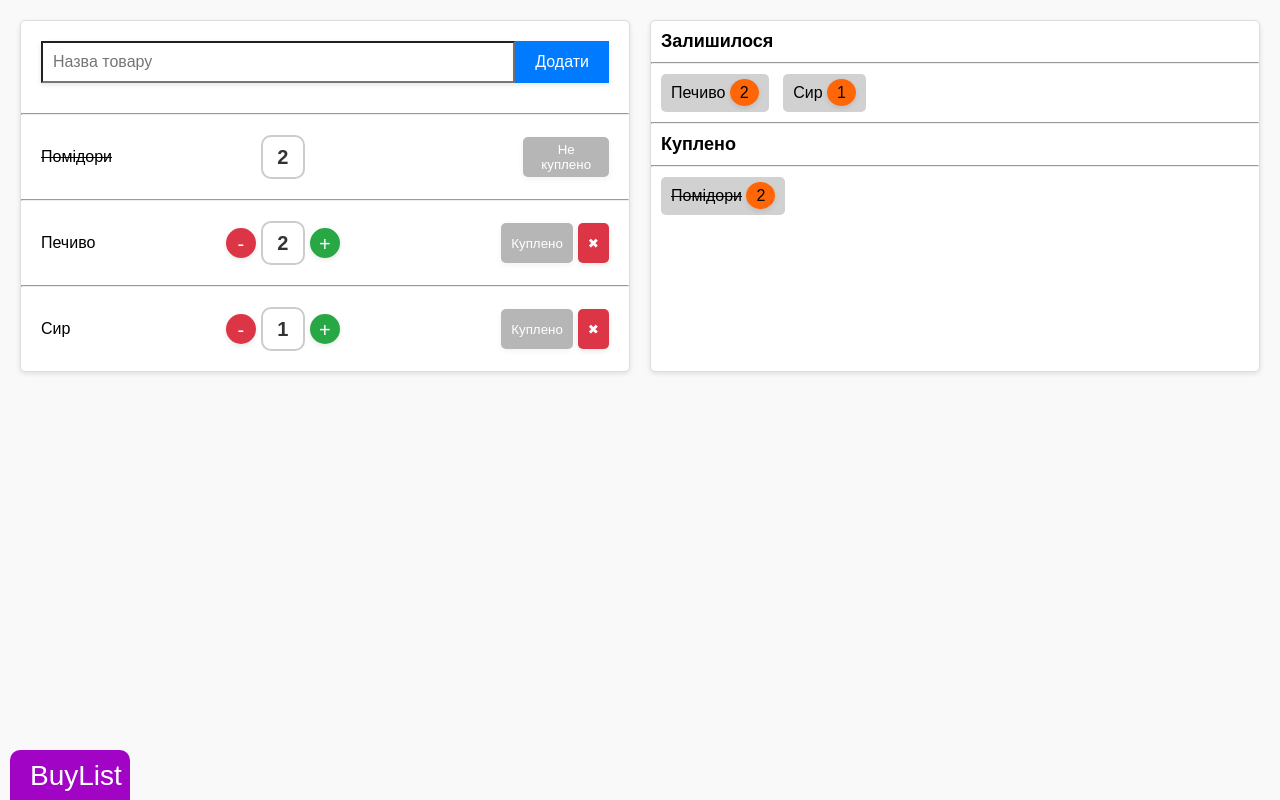
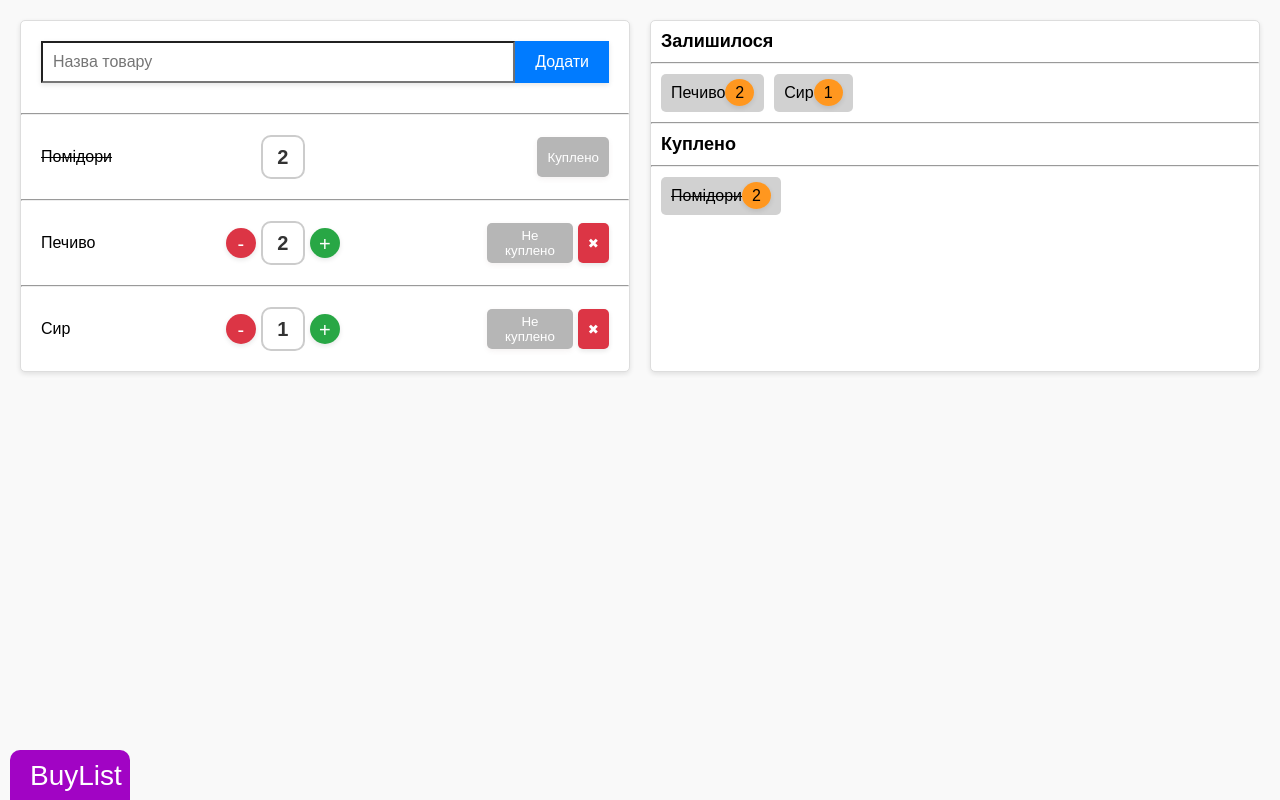
Before and after one commit to Nazar0k356/Web-Technologies-HW2, a plain HTML site: page HW2/index.html in a window 1280 px wide. Drawn offline with Linux system fonts and the light colour scheme.

Commit message:
Updated to HW3
The website became fully interactive

```diff
--- a/HW2/index.html
+++ b/HW2/index.html
@@ -7,70 +7,26 @@
     <link rel="stylesheet" href="styles.css">
 </head>
 <body>
+    <script src="script.js"></script>
+
     <div class="container">
         <div class="left-box">
             <div class="input-section">
-                <input type="text" placeholder="Назва товару">
-                <button data-tooltip="Додавання товару" class="add-btn">Додати</button>
+                <input type="text" id="text-input" placeholder="Назва товару">
+                <button data-tooltip="Додавання товару" id="product-add-btn" class="add-btn">Додати</button>
             </div>
-            <div class="list-section">
-                <hr>
-                <div class="item">
-                    <span class="item-name"><s>Помідори</s></span>
-                    <div class="quantity-control quantity-unchangable">
-                        <button data-tooltip="Віднімання товару" class="quantity-btn minus">-</button>
-                        <span class="item-count">2</span>
-                        <button data-tooltip="Додавання товару" class="quantity-btn plus">+</button>
-                    </div>
-                    <div class="bought-panel status-not-bought">
-                        <button data-tooltip="Змінити статус" class="status-btn grey-btn bought">Куплено</button>
-                        <button data-tooltip="Прибрати товар" class="delete-btn">✖</button>
-                        <button data-tooltip="Змінити статус" class="status-btn grey-btn not-bought">Не куплено</button>
-                    </div>
-                </div>
-                <hr>
-                <div class="item">
-                    <span class="item-name">Печиво</span>
-                    <div class="quantity-control">
-                        <button data-tooltip="Віднімання товару" class="quantity-btn minus">-</button>
-                        <span class="item-count">2</span>
-                        <button data-tooltip="Додавання товару" class="quantity-btn plus">+</button>
-                    </div>
-                    <div class="bought-panel">
-                        <button data-tooltip="Змінити статус" class="status-btn grey-btn bought">Куплено</button>
-                        <button data-tooltip="Прибрати товар" class="delete-btn">✖</button>
-                        <button data-tooltip="Змінити статус" class="status-btn grey-btn not-bought">Не куплено</button>
-                    </div>
-                </div>
-                <hr>
-                <div class="item">
-                    <span class="item-name">Сир</span>
-                    <div class="quantity-control">
-                        <button data-tooltip="Віднімання товару" class="quantity-btn minus">-</button>
-                        <span class="item-count">1</span>
-                        <button data-tooltip="Додавання товару" class="quantity-btn plus">+</button>
-                    </div>
-                    <div class="bought-panel">
-                        <button data-tooltip="Змінити статус" class="status-btn grey-btn bought">Куплено</button>
-                        <button data-tooltip="Прибрати товар" class="delete-btn">✖</button>
-                        <button data-tooltip="Змінити статус" class="status-btn grey-btn not-bought">Не куплено</button>
-                    </div>
-                </div>
-            </div>
+            <div id="list-section" class="list-section"></div>
         </div>
         <div class="right-box">
-            <div class="summary-section">
-                <div class="remaining">
+            <div id="summary-section" class="summary-section">
+                <div id="remaining" class="remaining">
                     <h3>Залишилося</h3>
                     <hr>
-                    <div class="summary-item">Печиво <span class="count yellow-circle">2</span></div>
-                    <div class="summary-item">Сир <span class="count yellow-circle">1</span></div>
                 </div>
-                <div class="bought">
+                <div id="bought" class="bought">
                     <hr>
                     <h3>Куплено</h3>
                     <hr>
-                    <div class="summary-item"><s>Помідори</s> <span class="count yellow-circle">2</span></div>
                 </div>
             </div>
         </div>
--- /dev/null
+++ b/HW2/script.js
@@ -0,0 +1,167 @@
+document.addEventListener('DOMContentLoaded', () => {
+    const inputText = document.getElementById('text-input');
+    const addButton = document.getElementById('product-add-btn');
+    const itemsContainer = document.getElementById('list-section');
+    const boughtContainer = document.getElementById('bought');
+    const remainingContainer = document.getElementById('remaining');
+
+    window.onload = function() {
+        addItem("Помідори", 2, true);
+        addItem("Печиво", 2, false);
+        addItem("Сир", 1, false);
+    };
+
+    addButton.addEventListener('click', () => {
+        const text = inputText.value.trim();
+        if (text !== '') {
+            addItem(text, 1, false);
+        } else {
+            alert('Будь ласка, введіть текст.');
+        }
+    });
+
+    function addItem(text, num, nonBought){
+        //Додання лінії
+        itemsContainer.appendChild(document.createElement('hr'));
+
+        //Створення блока
+        const item = document.createElement('div');
+        item.classList.add('item');
+
+        const summary_item = document.createElement('div');
+        summary_item.classList.add("summary-item");
+
+        const summary_text = document.createElement('span');
+        summary_text.classList.add("summary-text");
+        summary_text.textContent = text;
+
+        const yellow_circle = document.createElement('span');
+        yellow_circle.classList.add("count");
+        yellow_circle.classList.add("yellow-circle");
+        yellow_circle.textContent = num;
+
+        summary_item.appendChild(summary_text);
+        summary_item.appendChild(yellow_circle);
+        if(nonBought){
+            item.classList.add('status-not-bought');
+            boughtContainer.appendChild(summary_item);
+        } else {
+            remainingContainer.appendChild(summary_item);
+        }
+
+        //Додання напису
+        const item_name = document.createElement('span');
+        item.appendChild(item_name);
+        item_name.classList.add("item-name");
+        item_name.textContent = text;
+        item_name.addEventListener('click', () => {
+            if(!window.getComputedStyle(item_name).textDecoration.includes('line-through')){
+                const text = item_name.textContent.trim();
+                const input = document.createElement('input');
+                input.type = 'text';
+                input.value = text;
+
+                item_name.replaceWith(input);
+
+                input.focus();
+
+                input.addEventListener('blur', () => {
+                    const newText = input.value.trim();
+                    input.replaceWith(item_name);
+                    item_name.textContent = newText;
+                    summary_text.textContent = newText;
+                });
+            }
+        });
+
+        //Додання блоку контролю кількості
+        const quantity_control = document.createElement('div');
+        item.appendChild(quantity_control);
+        quantity_control.classList.add("quantity-control");
+
+        const btn_minus = document.createElement('button');
+        quantity_control.appendChild(btn_minus);
+        btn_minus.classList.add("minus");
+        btn_minus.classList.add("quantity-btn");
+        btn_minus.textContent = '-';
+        btn_minus.setAttribute('data-tooltip', 'Віднімання товару');
+
+        const item_count = document.createElement('span');
+        quantity_control.appendChild(item_count);
+        item_count.classList.add("item-count");
+        item_count.textContent = num;
+
+        const btn_plus = document.createElement('button');
+        quantity_control.appendChild(btn_plus);
+        btn_plus.classList.add("plus");
+        btn_plus.classList.add("quantity-btn");
+        btn_plus.textContent = '+';
+        btn_plus.setAttribute('data-tooltip', 'Додавання товару');
+
+        btn_minus.addEventListener('click', () => {
+            let currentNumber = parseInt(item_count.textContent, 10);
+            if(currentNumber != 1){
+                currentNumber -= 1;
+                item_count.textContent = currentNumber;
+                yellow_circle.textContent = currentNumber;
+            }
+        });
+
+        btn_plus.addEventListener('click', () => {
+            let currentNumber = parseInt(item_count.textContent, 10);
+            currentNumber += 1;
+            item_count.textContent = currentNumber;
+            yellow_circle.textContent = currentNumber;
+        });
+
+        //Додання блоку контролю покупки
+        const bought_panel = document.createElement('div');
+        item.appendChild(bought_panel);
+        bought_panel.classList.add("bought-panel");
+
+        const btn_bought = document.createElement('button');
+        bought_panel.appendChild(btn_bought);
+        btn_bought.classList.add("bought");
+        btn_bought.classList.add("grey-btn");
+        btn_bought.classList.add("status-btn");
+        btn_bought.textContent = 'Не куплено';
+        btn_bought.setAttribute('data-tooltip', 'Зробити купленим');
+
+        const btn_delete = document.createElement('button');
+        bought_panel.appendChild(btn_delete);
+        btn_delete.classList.add("delete-btn");
+        btn_delete.textContent = '✖';
+        btn_delete.setAttribute('data-tooltip', 'Прибрати товар');
+
+        const btn_not_bought = document.createElement('button');
+        bought_panel.appendChild(btn_not_bought);
+        btn_not_bought.classList.add("not-bought");
+        btn_not_bought.classList.add("grey-btn");
+        btn_not_bought.classList.add("status-btn");
+        btn_not_bought.textContent = 'Куплено';
+        btn_not_bought.setAttribute('data-tooltip', 'Зробити не купленим');
+
+        btn_bought.addEventListener('click', () => {
+            item.classList.add('status-not-bought');
+            summary_item.remove;
+            boughtContainer.appendChild(summary_item);
+        });
+
+        btn_delete.addEventListener('click', () => {
+            item.previousElementSibling.remove();
+            item.remove();
+            summary_item.remove;
+        });
+
+        btn_not_bought.addEventListener('click', () => {
+            item.classList.toggle('status-not-bought');
+            summary_item.remove;
+            remainingContainer.appendChild(summary_item);
+        });
+
+
+        itemsContainer.appendChild(item);
+
+        inputText.value = '';
+    }
+});
--- a/HW2/styles.css
+++ b/HW2/styles.css
@@ -147,9 +147,13 @@ body {
     color: white;
 }
 
-.quantity-unchangable .quantity-btn {
+.status-not-bought .quantity-btn {
     opacity: 0;
     pointer-events: none;
+}
+
+.status-not-bought .item-name {
+    text-decoration: line-through;
 }
 
 .list-section .status-btn.grey-btn:hover {
@@ -198,9 +202,12 @@ hr{
     margin-left:10px;
 }
 
+.summary-section .bought .summary-text{
+    text-decoration: line-through;
+}
 
 .summary-section .summary-item .count {
-    background-color: #ff6607;
+    background-color: #ff971f;
     padding: 5px 10px;
     border-radius: 50%;
     box-shadow: 0 2px 5px rgba(0, 0, 0, 0.1);
```
